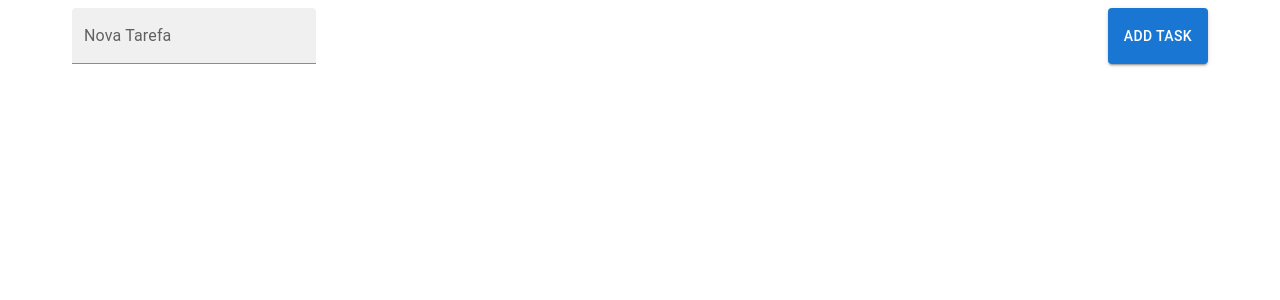
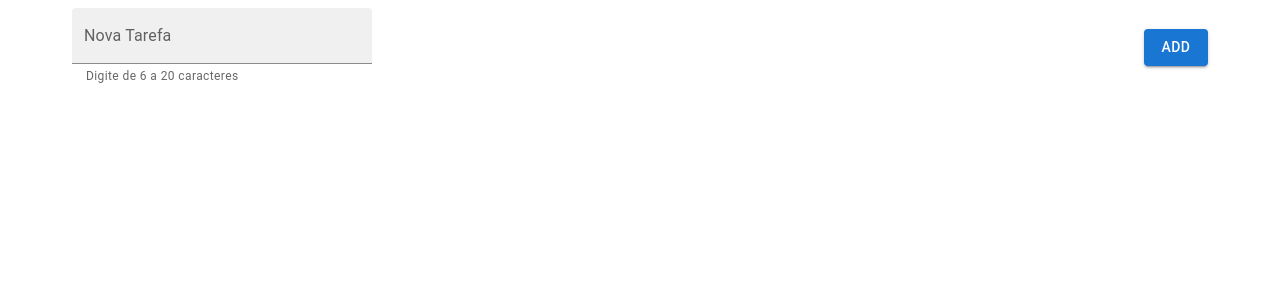
Before and after one commit to lucasmonstrox/cra-boilerplate, a React (Create React App) app: page / in a window 1280 px wide. Shown: the top 300 px of the page. Built offline with nearby package versions, Linux system fonts and the light colour scheme.

Commit message:
🎨 add review suggestions

```diff
--- a/src/App.tsx
+++ b/src/App.tsx
@@ -6,95 +6,110 @@ import {
   CssBaseline,
   TextField,
 } from '@material-ui/core';
-import Todo from './components/Todo/Todo';
-import { Todo as ITodo } from './components/Todo/typings';
+import Todo, { ITodo } from './components/Todo';
+
+const MIN_TODO_LENGTH = 6;
+const MAX_TODO_LENGTH = 20;
 
 const App: FC = () => {
   const [todoList, setTodoList] = useState<ITodo[]>([]);
   const [newTodoName, setNewTodoName] = useState<string>('');
-  const [inputTodoError, setInputTodoError] = useState<string>('');
+  const [inputHelper, setInputHelper] = useState<string>('Digite de 6 a 20 caracteres');
+  const [inputError, setInputError] = useState<boolean>(false);
 
-  const changeTodoNameHandler = (event: React.ChangeEvent<HTMLInputElement>) => {
-    setNewTodoName(event.target.value);
+  const changeTodoNameHandler = (evt: React.ChangeEvent<HTMLInputElement>) => {
+    setNewTodoName(evt.target.value);
   }
 
+  const getCurrentTimeStamp = () => new Date().getTime();
+
   const addTodoHandler = () => {
-    const hasNewTodoAnInvalidName = !newTodoName || newTodoName.length < 6 || newTodoName.length > 20;
+    const hasNewTodoAnInvalidName = newTodoName.length < MIN_TODO_LENGTH || newTodoName.length > MAX_TODO_LENGTH;
     if (hasNewTodoAnInvalidName) {
-      setInputTodoError('Entrada inválida (digite de 6 a 20 caracteres)');
+      setInputHelper('Entrada inválida (digite de 6 a 20 caracteres)');
+      setInputError(true);
       return;
     }
     const newTodo: ITodo = {
-      title: newTodoName,
+      id: getCurrentTimeStamp(),
+      name: newTodoName,
       done: false,
     };
     const newTodoList = [newTodo, ...todoList];
     setTodoList(newTodoList);
+    setInputHelper('Digite de 6 a 20 caracteres');
+    setInputError(false);
   };
 
-  const changeTodoStatus = (position: number) => {
-    const updatedTodoList = todoList.map((todo, index) =>
-      index === position
+  const toggleTodoHandler = (currentTodoId: number) => {
+    const updatedTodoList = todoList.map((todo) =>
+      todo.id === currentTodoId
       ? Object.assign(todo, {done: !todo.done})
       : todo);
     setTodoList(updatedTodoList);
   };
 
-  const removeTodoHandler = (position: number) => setTodoList(todoList.filter((_, index) => index !== position));
+  const removeTodoHandler = (currentTodoId: number) => {
+    const newTodoList = todoList.filter((todo) => todo.id !== currentTodoId);
+    setTodoList(newTodoList);
+  };
 
   return (
     <>
       <CssBaseline />
       <Container
         sx={{
-          height: '100vh',
           display: 'flex',
           flexDirection: 'column',
+          height: '100vh',
         }}
       >
         <Box
-          p={1}
           sx={{
+            alignItems: 'center',
             display: 'flex',
+            p: 1,
           }}
         >
           <TextField
+            data-testid="add-todo-input"
             sx={{
+              maxWidth: '300px',
               mr: 'auto',
+              width: '100%',
             }}
-            error={!!inputTodoError}
+            error={!!inputError}
+            helperText={inputHelper}
+            label="Nova Tarefa"
             value={newTodoName}
+            variant="filled"
             onChange={changeTodoNameHandler}
-            data-testid="add-task-input"
-            label="Nova Tarefa"
-            helperText={inputTodoError}
-            variant="filled"
           />
           <Button
+            data-testid="add-todo-btn"
+            color="primary"
+            variant="contained"
             onClick={addTodoHandler}
-            data-testid="add-task-btn"
-            variant="contained"
-            color="primary"
           >
-            Add Task
+            Add
           </Button>
         </Box>
-        <Box p={1} sx={{
+        <Box sx={{
+          alignContent: 'flex-start',
+          display: 'flex',
           flex: 'auto',
-          display: 'flex',
           flexWrap: 'wrap',
-          alignContent: 'flex-start',
+          gap: 1,
           justifyContent: 'center',
-          gap: 1,
+          p: 1,
         }}>
           {
-            todoList.map((todo, index) => (
+            todoList.map((todo) => (
               <Todo
-                key={Number(index)}
-                id={index}
+                key={todo.id}
                 todo={todo}
                 onRemove={removeTodoHandler}
-                onToggle={changeTodoStatus}
+                onToggle={toggleTodoHandler}
               />
             ))
           }
--- a/src/components/Todo/Todo.tsx
+++ b/src/components/Todo/Todo.tsx
@@ -2,58 +2,52 @@ import React, { FC } from 'react';
 import {
   Button,
   Card,
-  CardActions,
   CardContent,
+  Stack,
   Typography,
 } from '@material-ui/core';
 import { TodoProps } from './typings';
 
-const Todo: FC<TodoProps> = ({id, todo, onRemove, onToggle}: TodoProps) => {
-  const { name, done } = todo;
+const Todo: FC<TodoProps> = ({todo, onRemove, onToggle}: TodoProps) => {
+  const { id, name, done } = todo;
   const statusLabel = done ? 'Reativar' : 'Completar';
-  const opacity = done ? '0.5' : 1;
+  const opacity = done ? 0.5 : 1;
 
   return (
     <Card
       data-testid={`todo-${id}`}
-      key={id}
-      variant="outlined"
       sx={{
         opacity,
-        width: '300px',
+        width: 300,
       }}
+      variant="outlined"
     >
       <CardContent>
         <Typography
           data-testid={`todo-label-${id}`}
+          component="h2"
           variant="h5"
-          component="h2"
         >
           {name}
         </Typography>
       </CardContent>
-      <CardActions
-        sx={{
-          display: 'flex',
-          justifyContent: 'space-between',
-        }}
-      >
+      <Stack>
         <Button
-          onClick={() => onToggle(id)}
           data-testid={`toggle-todo-${id}`}
           color="primary"
+          onClick={() => onToggle(id)}
         >
-          { statusLabel }
+          {statusLabel}
         </Button>
         <Button
+          data-testid={`remove-todo-${id}`}
+          color="error"
+          variant="contained"
           onClick={() => onRemove(id)}
-          data-testid={`remove-todo-${id}`}
-          variant="contained"
-          color="error"
         >
           Apagar
         </Button>
-      </CardActions>
+      </Stack>
     </Card>
   )
 };
--- a/src/components/Todo/index.ts
+++ b/src/components/Todo/index.ts
@@ -1,2 +1,2 @@
-export { Todo as ITodo, TodoProps } from './typings';
+export { ITodo, TodoProps } from './typings';
 export { default } from './Todo';
--- a/src/components/Todo/typings.ts
+++ b/src/components/Todo/typings.ts
@@ -1,11 +1,13 @@
-export interface Todo {
+interface Todo {
+  id: number;
   name: string;
   done: Boolean;
 };
 
-export interface TodoProps {
-  id: number;
+interface TodoProps {
   todo: Todo;
   onRemove: Function;
   onToggle: Function;
 };
+
+export { Todo as ITodo, TodoProps };
--- a/src/providers/apolloClient.ts
+++ b/src/providers/apolloClient.ts
@@ -1,7 +1,7 @@
 import {
   ApolloClient,
   InMemoryCache,
-} from "@apollo/client";
+} from '@apollo/client';
 
 const apolloClient = new ApolloClient({
   uri: 'https://48p1r2roz4.sse.codesandbox.io',
```
Also changed, not shown: tsconfig.json (+9 -2 lines).
